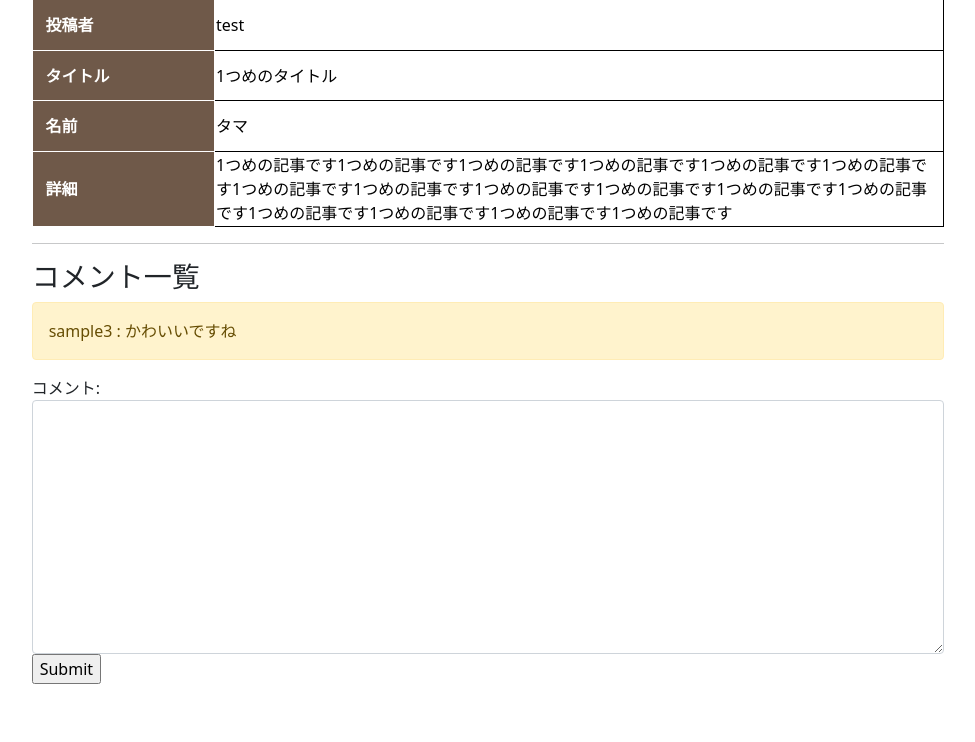
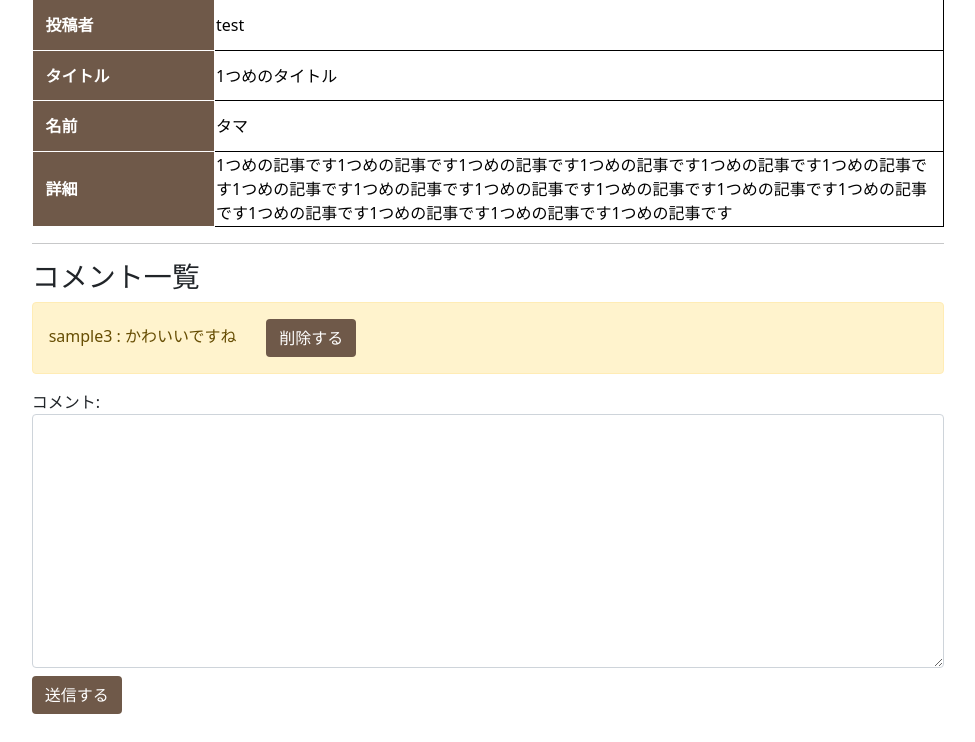
Before and after one commit to tomoyasakamoto32/anipho-django, a Django app: page /posts/post_detail/1 in a window 1280 px wide. Shown: the part 684-1426 px from the top of the page, without its empty margins (152-1127 px from the left). Before the commit the page ends 1368 px from the top, so only its background shows below. Run offline with Django 3.2, Linux system fonts and the light colour scheme; a user stored in the database is signed in; data comes from the database, SQL or seed files in the repository; both versions use the stored data as it was after the commit.

Commit message:
コメント削除機能実装

```diff
--- a/posts/urls.py
+++ b/posts/urls.py
@@ -15,4 +15,5 @@ urlpatterns = [
   path('post_delete/<int:pk>', PostDeleteView.as_view(), name='post_delete'),
   path('like_create/<int:pk>', views.like_create, name='like_create'),
   path('comment_create/<int:pk>', views.comment_create, name='comment_create'),
+  path('comment_delete/<int:pk>', views.comment_delete, name='comment_delete'),
 ]
--- a/posts/views.py
+++ b/posts/views.py
@@ -82,3 +82,9 @@ def comment_create(request, pk):
     comment = Comment(content=content, user=user, post=post)
     comment.save()
   return redirect('posts:post_detail', pk=pk)
+
+def comment_delete(request, pk):
+  if request.method == 'POST':
+    comment = get_object_or_404(Comment, pk=pk)
+    comment.delete()
+  return redirect('posts:post_detail', pk=pk)
--- a/static/detail.css
+++ b/static/detail.css
@@ -72,6 +72,11 @@ form.like-form {
   padding: 0.5vh;
 }
 
+.comment_delete_form{
+  display: inline-block;
+  margin-left: 2vw;
+}
+
 
 @media (max-width: 599px) {
 }
--- a/templates/posts/post_detail.html
+++ b/templates/posts/post_detail.html
@@ -59,6 +59,10 @@
         {% for comment in comments %}
           <div class="alert alert-warning" role="alert">
             {{ comment.user.username }} : {{ comment.content }}
+            <form action="{% url 'posts:comment_delete' comment.pk %}" method='POST' class="comment_delete_form">
+              {% csrf_token %}
+              <input type="submit" value="削除する" class="btn">
+            </form>
           </div>
         {% endfor %}
       {% else %}
@@ -69,7 +73,7 @@
       <form method="POST" action="{% url 'posts:comment_create' object.pk %}">
         {% csrf_token %}
         {{ comment_form }}
-        <input type="submit">
+        <input type="submit" class="btn" value="送信する" style="margin:1vh 0;">
       </form>
     </div>
   </div>
```
Also changed, not shown: db.sqlite3.
